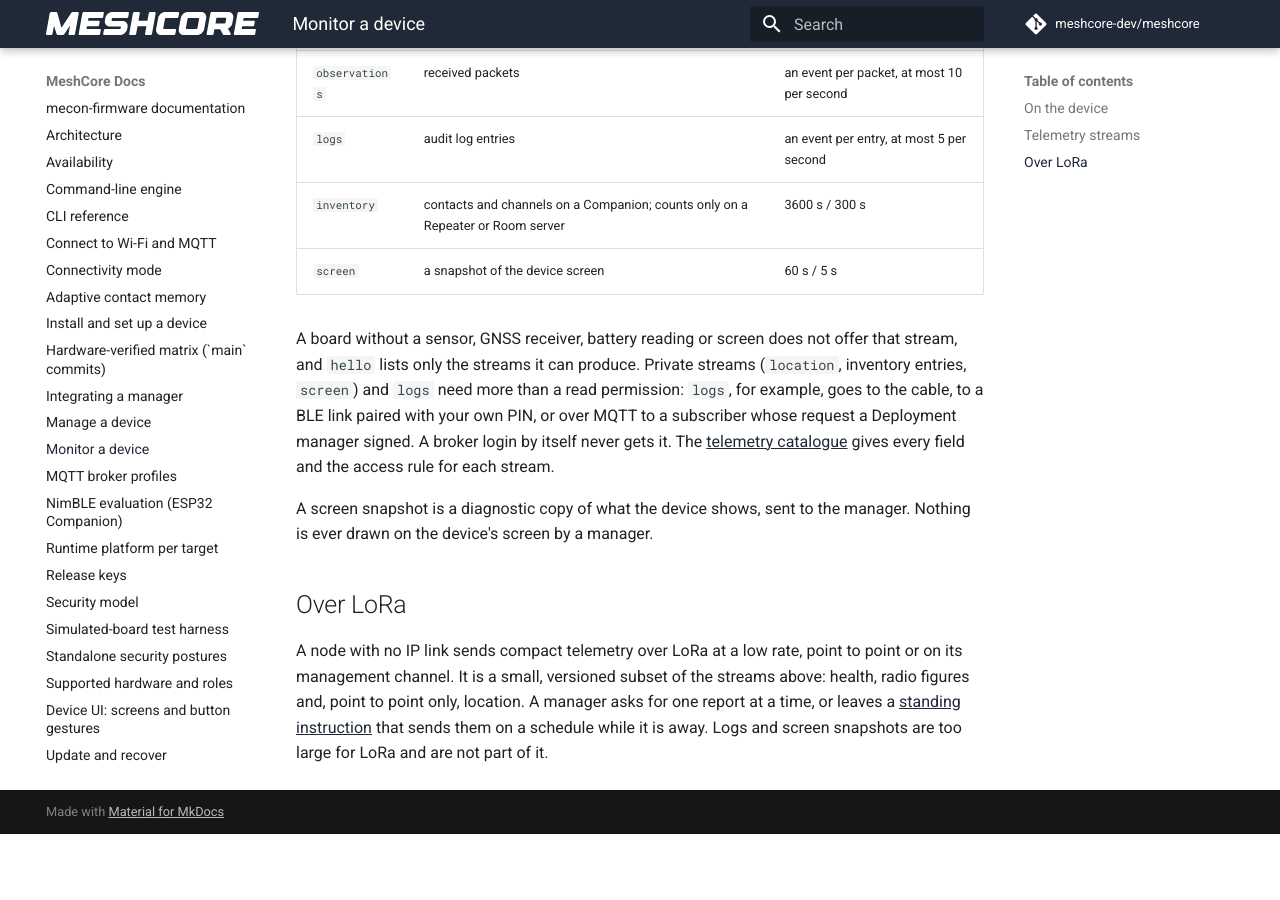
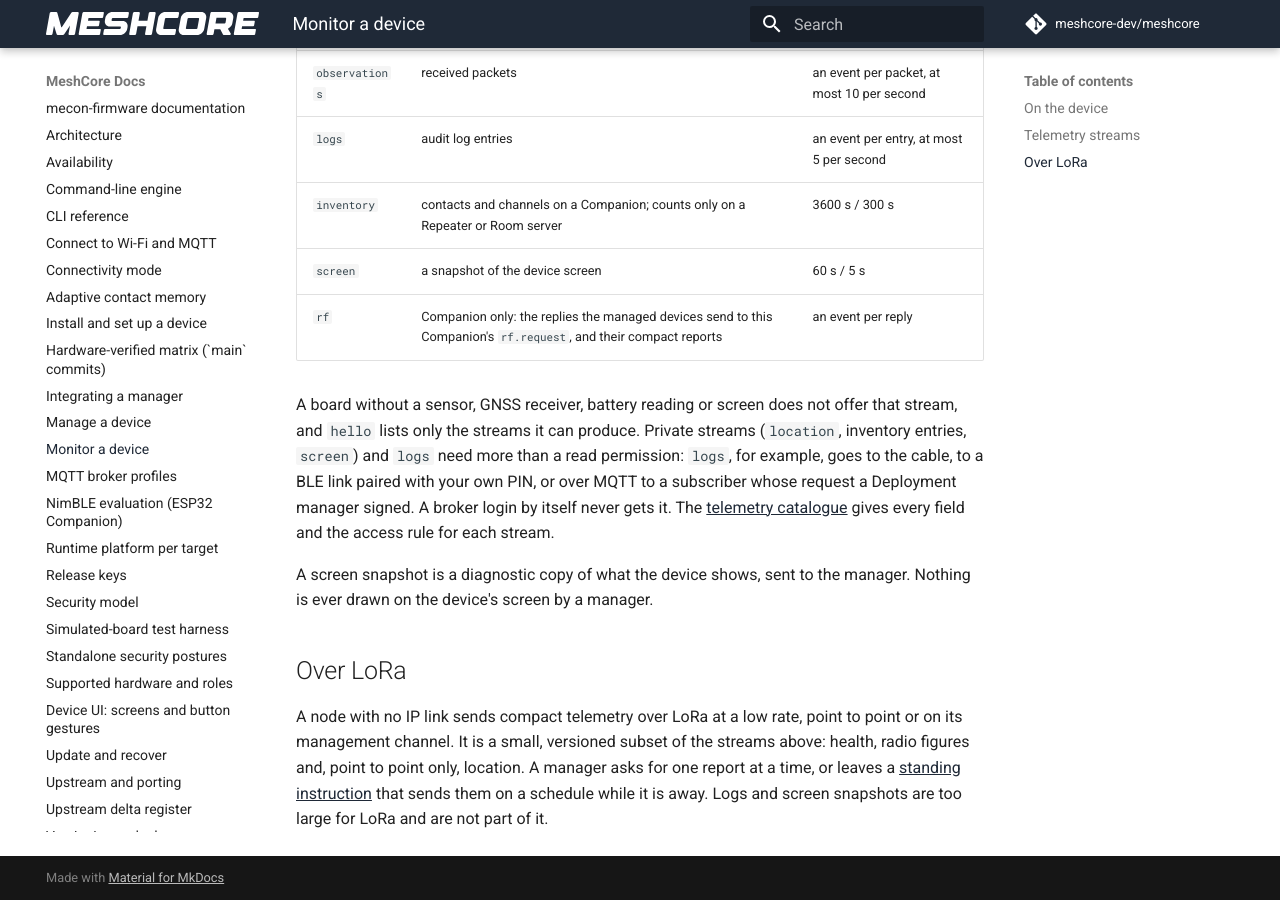
Before and after one commit to hoejriis/mecon-firmware, an MkDocs documentation site: the page built from docs/MONITORING.md, in a window 1280 px wide and 900 px high, scrolled down 1090 px. Built offline with MkDocs 1.6.1 and Material for MkDocs 9.7.7, drawn with Linux system fonts in a browser that asks for light colours; comment, search, counter and statistics services are not loaded; before the commit the page ends 1924 px from its top, so only the background shows below that.

Commit message:
MONITORING: the rf stream's row
Issue 439 section 5: rf is a Companion stream (Streams.cpp, private, no period) and the table left it out.

Co-Authored-By: Claude Opus 5.5 (1M context) <noreply@anthropic.com>

```diff
--- a/docs/MONITORING.md
+++ b/docs/MONITORING.md
@@ -30,6 +30,7 @@ The device then sends a snapshot every `period_s` until `lifetime_s` runs out, s
 | `logs` | audit log entries | an event per entry, at most 5 per second |
 | `inventory` | contacts and channels on a Companion; counts only on a Repeater or Room server | 3600 s / 300 s |
 | `screen` | a snapshot of the device screen | 60 s / 5 s |
+| `rf` | Companion only: the replies the managed devices send to this Companion's `rf.request`, and their compact reports | an event per reply |
 
 A board without a sensor, GNSS receiver, battery reading or screen does not offer that stream, and `hello` lists only the streams it can produce. Private streams (`location`, inventory entries, `screen`) and `logs` need more than a read permission: `logs`, for example, goes to the cable, to a BLE link paired with your own PIN, or over MQTT to a subscriber whose request a Deployment manager signed. A broker login by itself never gets it. The [telemetry catalogue](contract/TELEMETRY.md) gives every field and the access rule for each stream.
 
```
